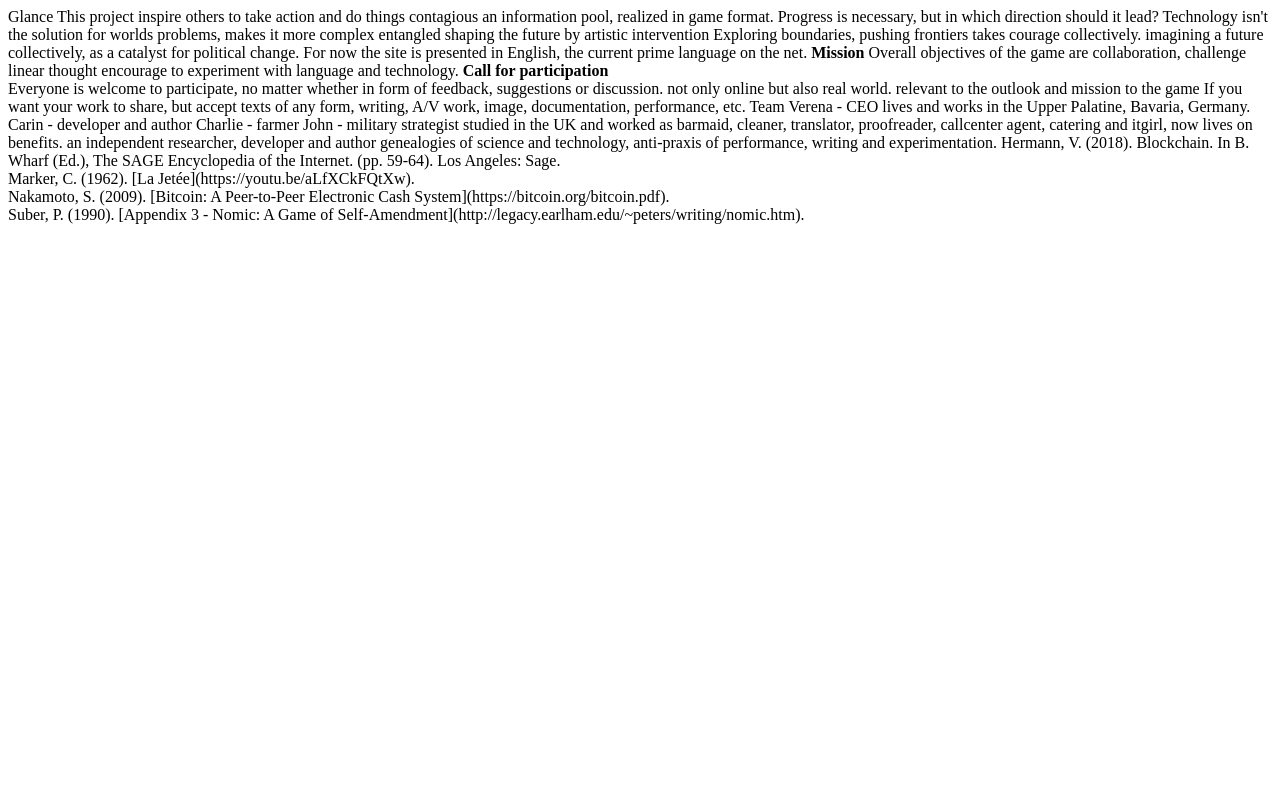
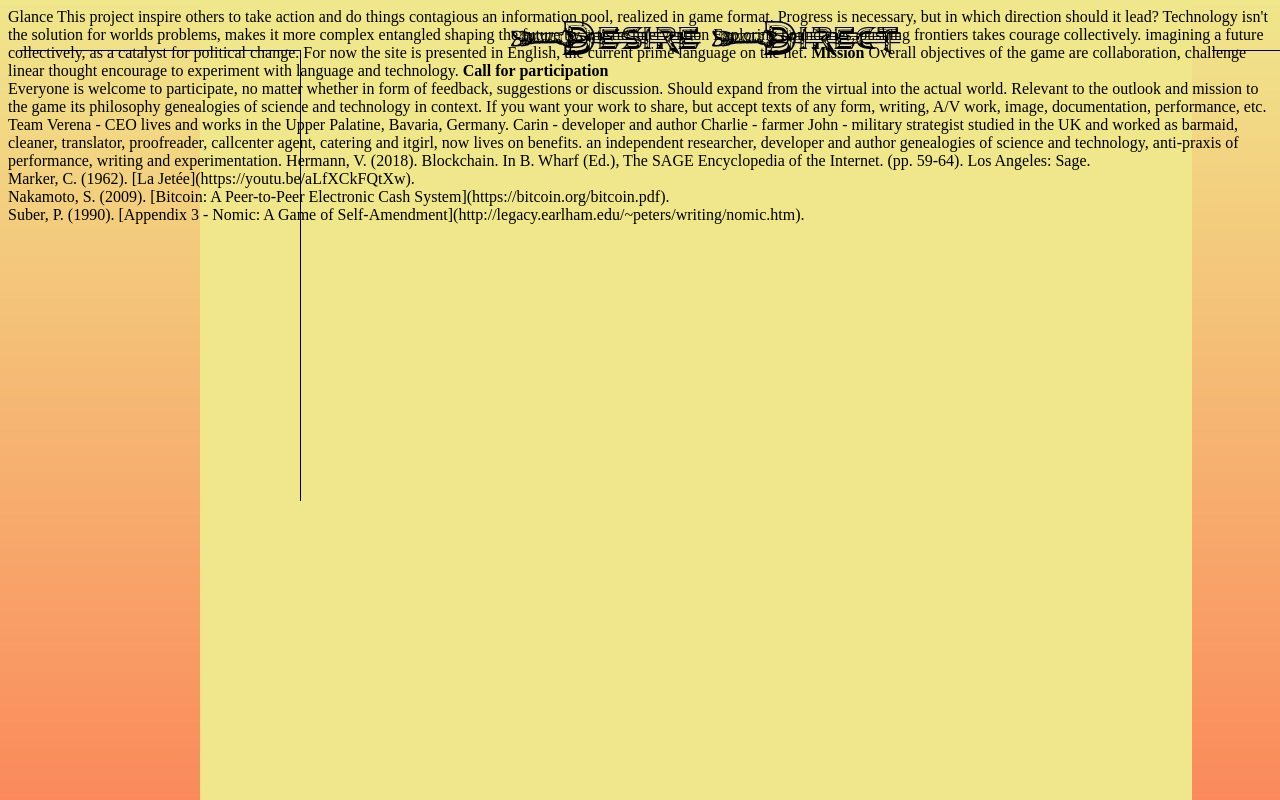
Before and after one commit to the-vtex-files/the-vtex-files.github.io, a plain HTML site: page index.html in a window 1280 px wide. Drawn offline with Linux system fonts and the light colour scheme.

Commit message:
test bg img

```diff
--- a/index.html
+++ b/index.html
@@ -5,7 +5,8 @@
 
 <style>
 body {
-background-image:
+background-image: url('/web/line1.jpg');
+}
 </style>
 </head>
 
@@ -36,9 +37,14 @@ encourage to experiment with language and technology.
 
 <b>Call for participation</b><br>
 Everyone is welcome to participate, no matter whether in form of feedback, suggestions or discussion.
-not only online but also real world.
+Should expand from the virtual into the actual world.
 
-relevant to the outlook and mission to the game
+
+Relevant to the outlook and mission to the game
+its philosophy
+genealogies of science and technology
+in context.
+
 If you want your work to share,
 but accept texts of any form, writing, A/V work, image, documentation, performance, etc.
 
```
